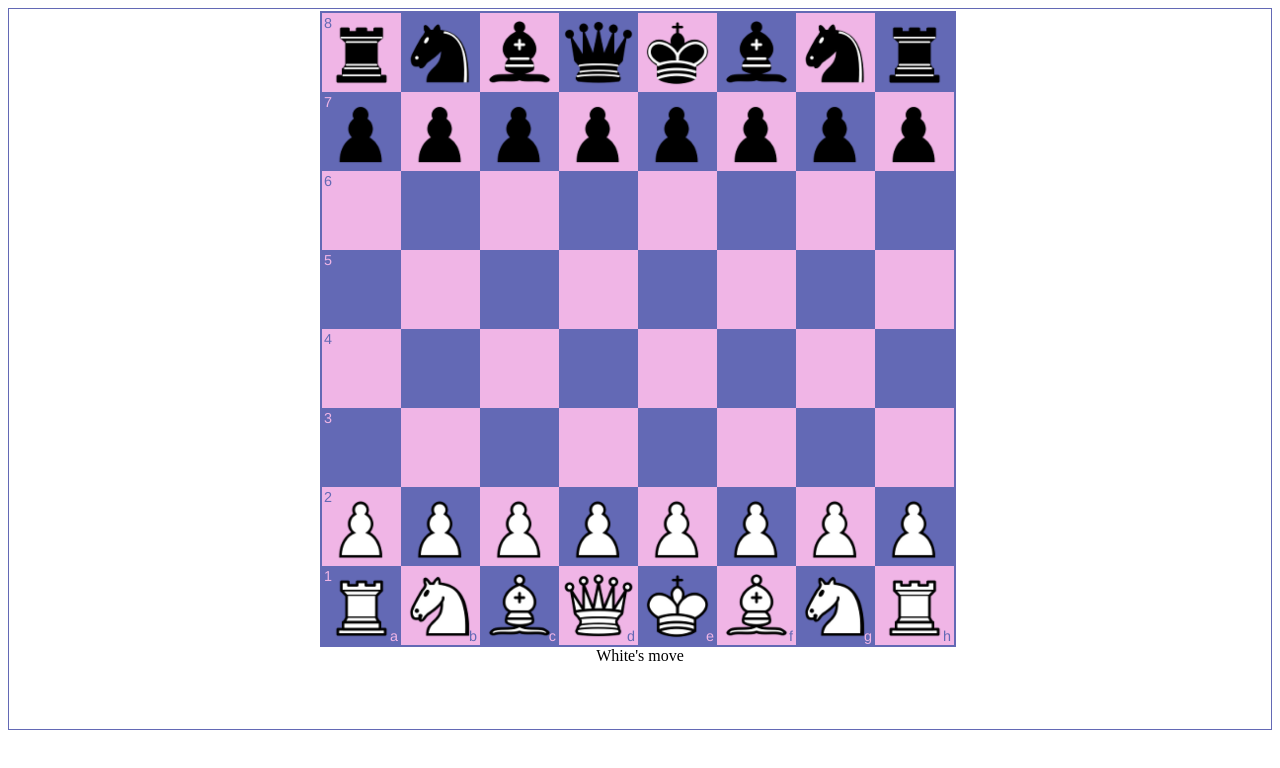
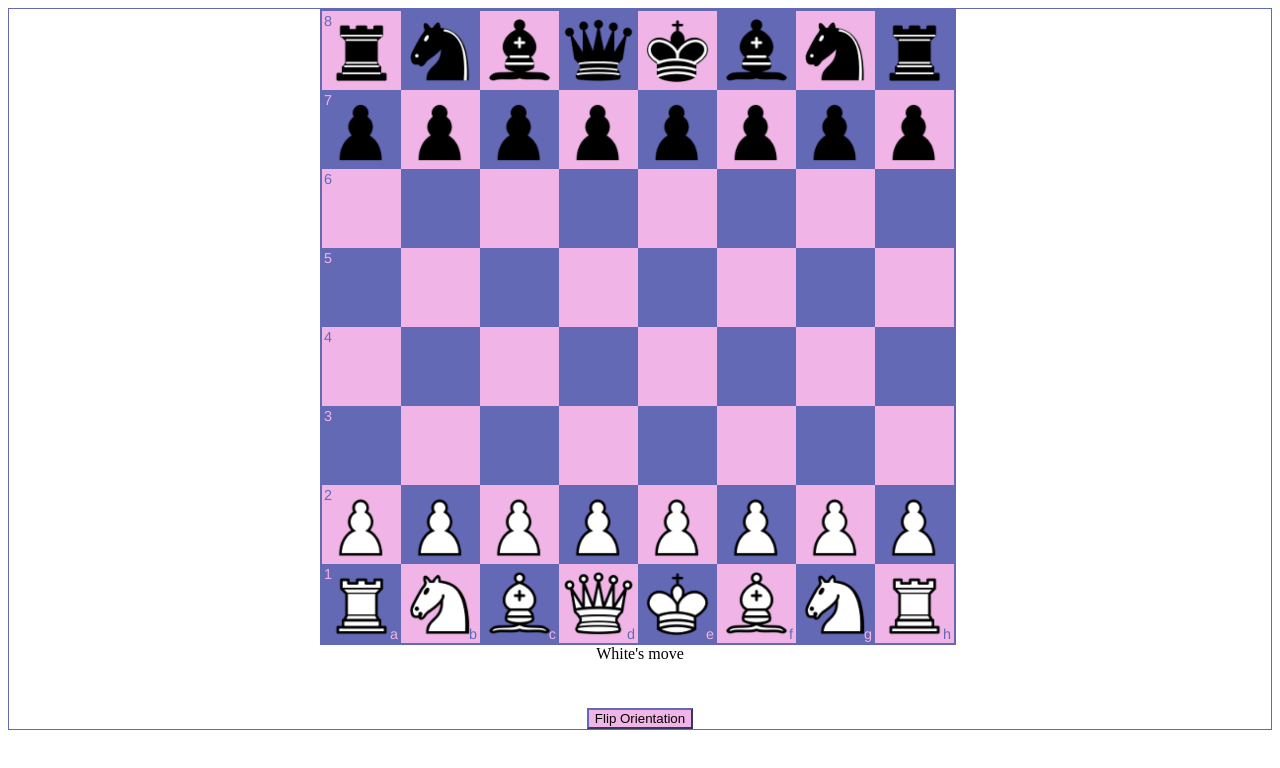
Before and after one commit to George-Boole/chess, a website: page public/index.html in a window 1280 px wide. Drawn offline with nearby package versions, Linux system fonts and the light colour scheme; no server answers.

Commit message:
added flip orientation btn

```diff
--- a/public/index.html
+++ b/public/index.html
@@ -10,6 +10,7 @@
   <body>
     <div id="gameBoard"></div>
     <div id="status"></div>
+    <button id="flipOrientationBtn">Flip Orientation</button>
     <!-- <div id="pgn"></div> -->
     <script src="lib/js/jquery-3.5.1.min.js"></script>
     <script src="lib/js/chess.js"></script>
--- a/public/index.js
+++ b/public/index.js
@@ -89,3 +89,5 @@ socket.on("move", function (msg) {
   board.position(game.fen());
   updateStatus();
 });
+
+$("#flipOrientationBtn").on("click", board.flip);
--- a/public/style.css
+++ b/public/style.css
@@ -20,3 +20,8 @@ body {
 #status {
   height: 10vmin;
 }
+
+#flipOrientationBtn {
+  background-color: #f0b5e6;
+  border-color: #6369b5;
+}
```
